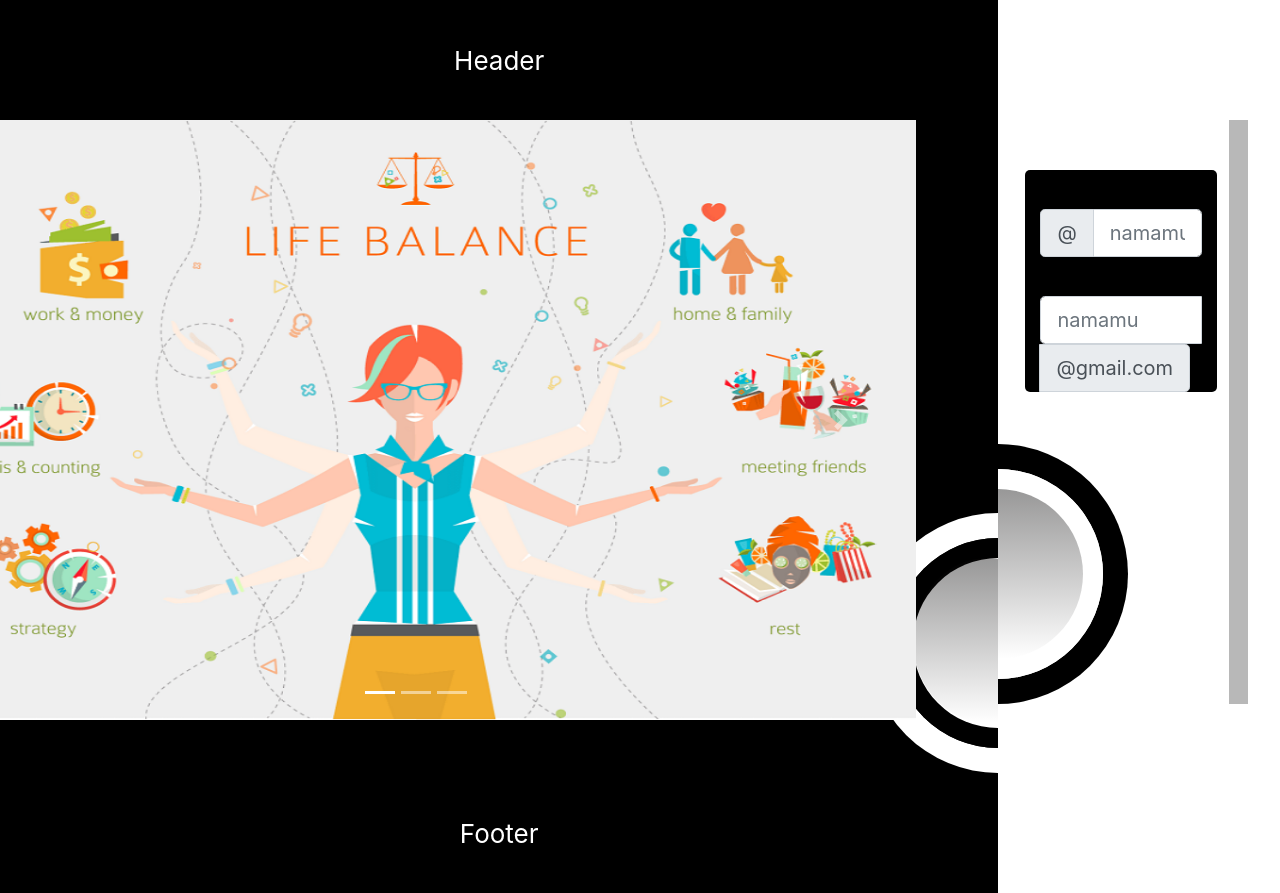
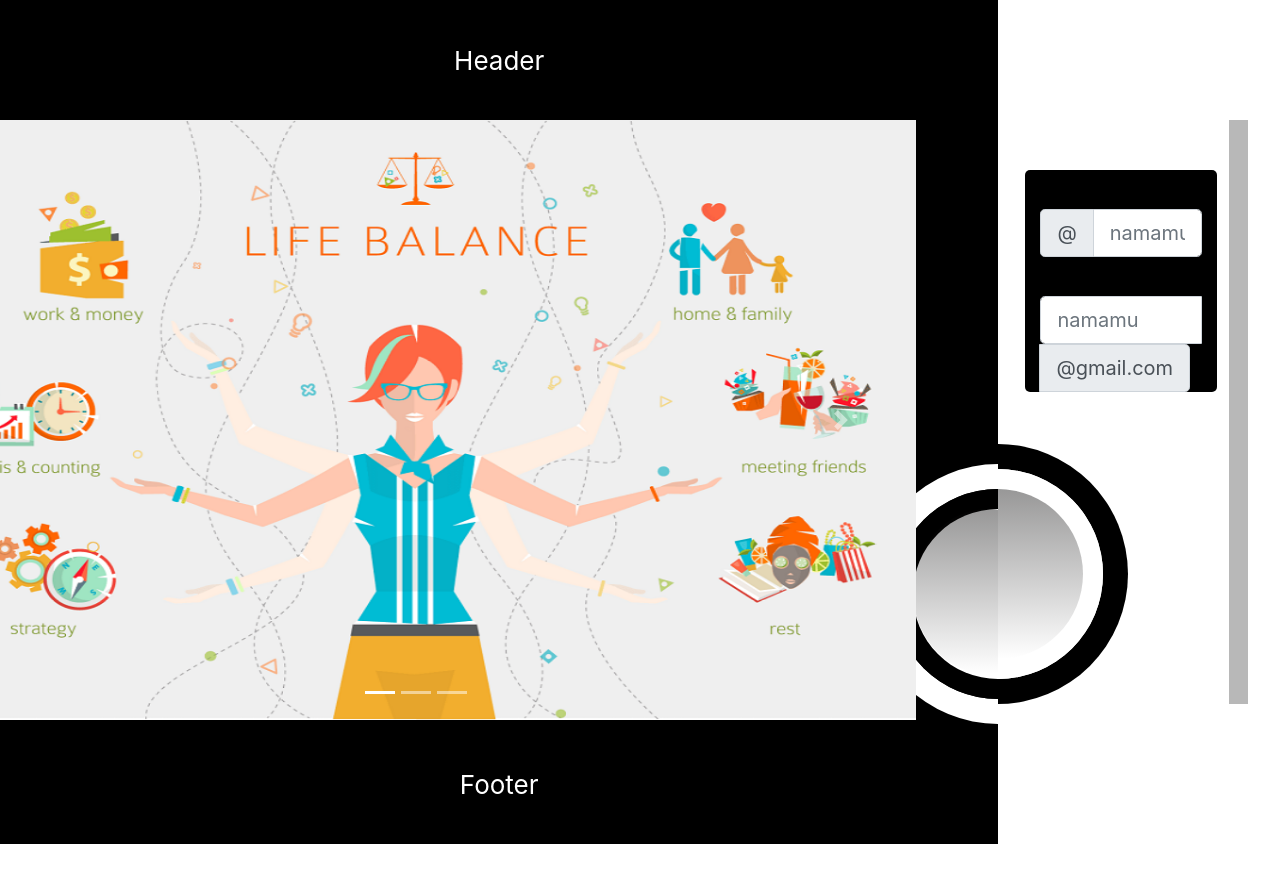
Before and after one commit to ciplay/reactjs-app-relaksasi-santuy, a React (Create React App) app: page / in a window 1280 px wide. After the commit the page ends 844 px from the top, so only its background shows below. Built offline with nearby package versions, Linux system fonts and the light colour scheme.

Commit message:
Refactor layout contents

```diff
--- a/src/App.scss
+++ b/src/App.scss
@@ -44,7 +44,15 @@ $bggrey: #B8B8B8;
   font-size: calc(10px + 2vmin);
   color: white;
 }
-
+.wrapper-layer {
+  min-height: 60vh;
+  width: 10vw;
+  .block-space {
+    min-height: 24vh;
+    width: 8vw;
+    margin-top: 100px;
+    margin-left: 27px;
+  }
   .frame-button-left-layer1 {
     background-color: $bgblack;
     height: 260px;
@@ -53,7 +61,8 @@ $bggrey: #B8B8B8;
     border-bottom-left-radius: 140px;
     border: 25px solid white;
     border-right: 0;
-  margin-top: 393px;
+    float: right;
+    margin-top: 52px;
     .frame-button-left-layer2 {
       background-color: $bgwhite;
       min-height: 210px;
@@ -67,6 +76,8 @@ $bggrey: #B8B8B8;
         min-height: 165px;
         width: 150px;
         border-radius: 50%;
+        border-right: 0;
+      }
     }
   }
 }
@@ -151,8 +162,8 @@ $bggrey: #B8B8B8;
     height: 600px;
   }
   :hover {
-    width: 1010px;
-    height: 610px;
+    width: 1020px;
+    height: 620px;
     border-radius: 5px;
   }
 }
--- a/src/LoginPage/index.js
+++ b/src/LoginPage/index.js
@@ -21,7 +21,10 @@ function LoginPage() {
             <Carousel />
           </div>
         </Col>
-        <div className="frame-button-left-layer1"><div className="frame-button-left-layer2"><div className="button-login-left" /></div></div>
+        <div className="wrapper-layer">
+          <div className="block-space" />
+          <div className="frame-button-left-layer1"><div className="frame-button-left-layer2"><div className="button-login-left" /></div></div>
+        </div>
         <div className="App-content-right">
           <div className="App-main-content-right">
             <div className="form-login">
```
Lines whose indentation alone changed are shown as unchanged.
